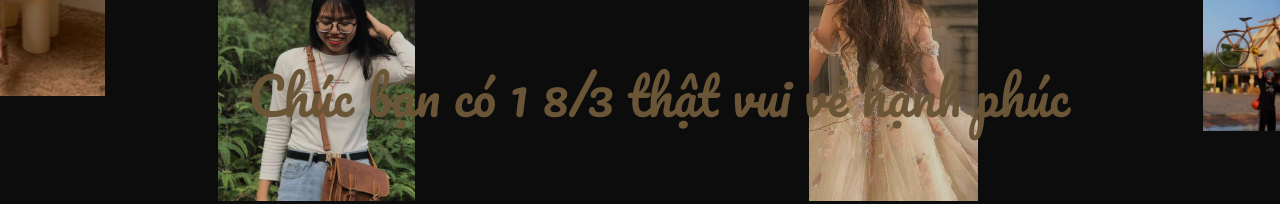
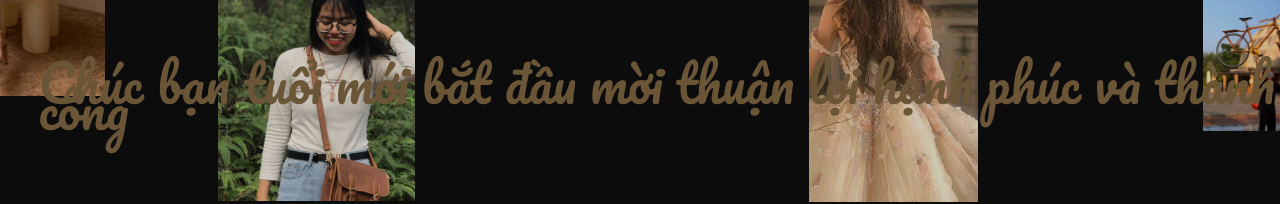
Before and after one commit to trungadqe/Nguyen, a plain HTML site: page gift.html in a window 1280 px wide. Shown: the part 304-508 px from the top of the page. Drawn offline with Linux system fonts and the light colour scheme; a web font is replaced by a local one.

Commit message:
Update gift.html

```diff
--- a/gift.html
+++ b/gift.html
@@ -36,7 +36,7 @@ supportsCssVars() || alert("Please view this demo in a modern browser that suppo
 					<div class="grid__item pos-10"><div class="grid__item-img" style="background-image:url(./7.jpg);" class="hover"></div></div>
 				</div>
 				<h2 class="content__title no-select">
-					<span class="content__title-sub">Chúc bạn có 1 8/3 thật vui vẻ hạnh phúc</span>
+					<span class="content__title-sub">Chúc bạn tuổi mới bắt đầu mời thuận lợi hạnh phúc và thành công</span>
 				</h2>
 			</div>
 		</main>
```
